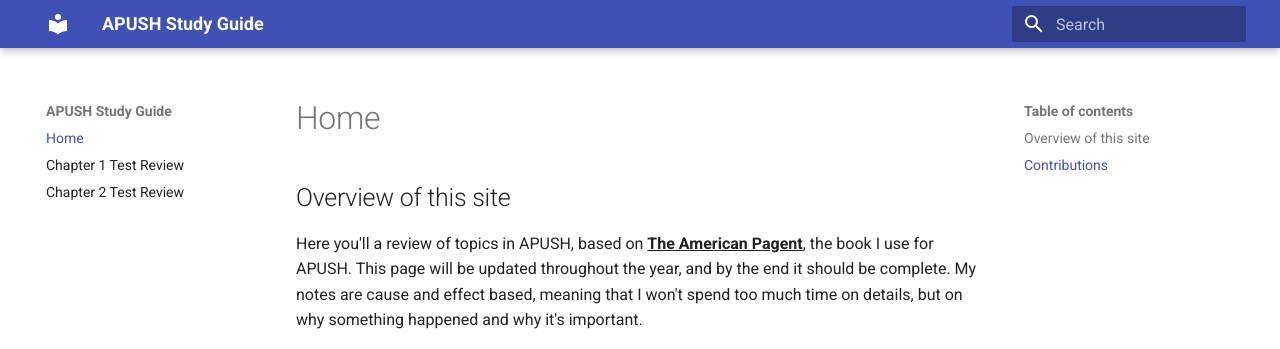
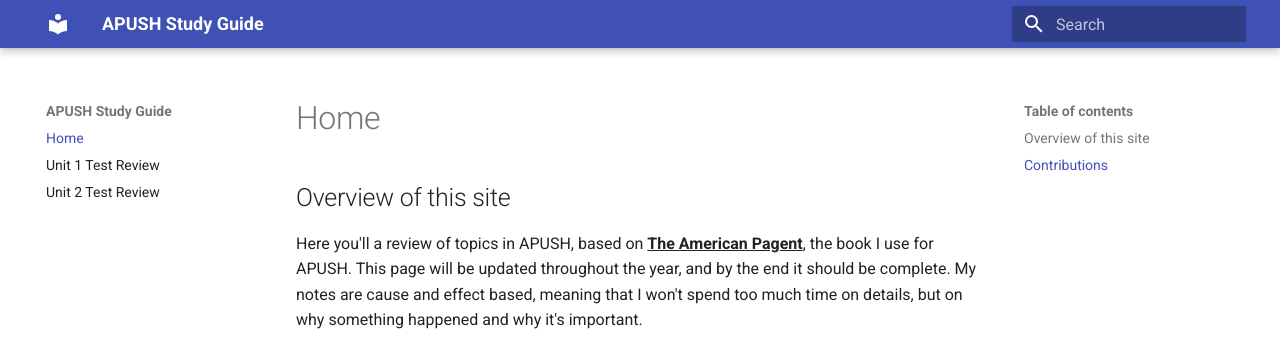
Before and after one commit to trulyronak/apush, an MkDocs documentation site: the page built from docs/index.md, in a window 1280 px wide. Shown: the top 349 px of the page. Built offline with MkDocs 1.6.1 and Material for MkDocs 9.7.7, drawn with Linux system fonts in a browser that asks for light colours; nearby versions of some CDN libraries; library files that are not in the unit come from our copies; old or Windows-style settings are respelled for this version of MkDocs.

Commit message:
Updated Page Names

```diff
--- a/mkdocs.yml
+++ b/mkdocs.yml
@@ -7,8 +7,8 @@ site_url: 'https://ronakshah.net/apush'
 
 pages:
 - Home: index.md
-- Chapter 1 Test Review:  chapters1-8.md
-- Chapter 2 Test Review: chapters9-15.md
+- Unit 1 Test Review:  chapters1-8.md
+- Unit 2 Test Review: chapters9-15.md
 #- Chapter 15: chapter15.md
 # Repository
 #repo_name: 'GitHub'
```
Also changed, not shown: 1 other file.
